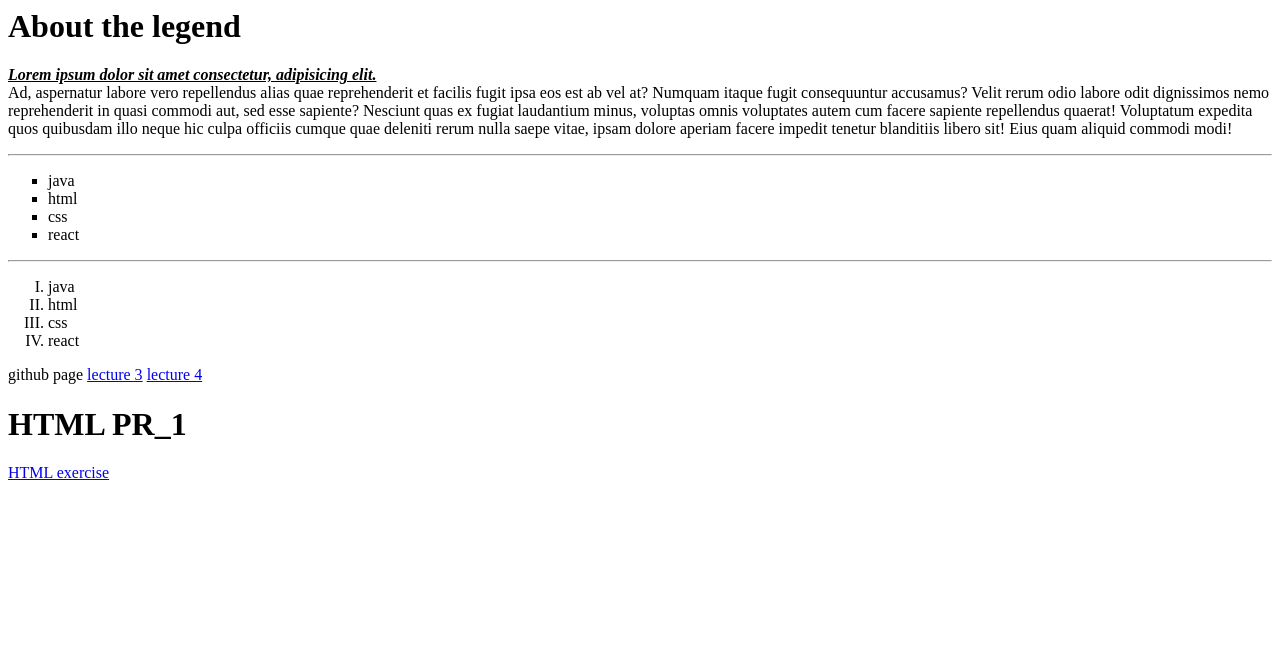
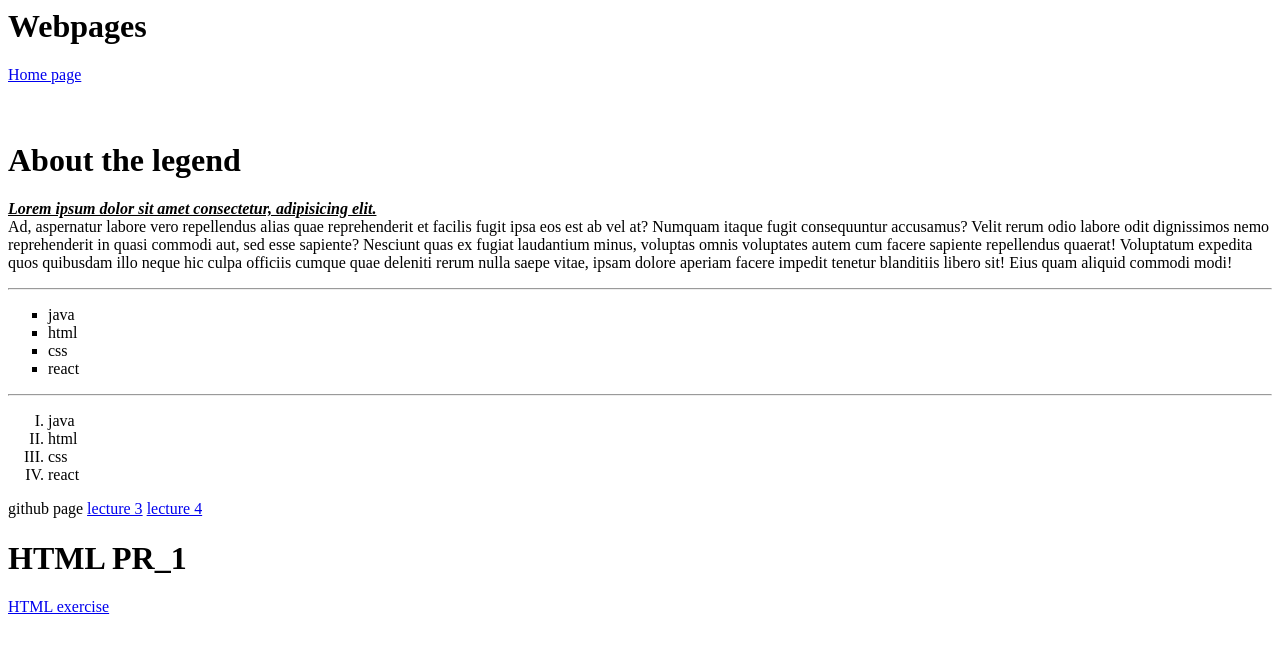
Before and after one commit to Jinal-rathod/HTML, a plain HTML site: page index.html in a window 1280 px wide. Drawn offline with Linux system fonts and the light colour scheme.

Commit message:
webpages

```diff
--- a/index.html
+++ b/index.html
@@ -7,6 +7,11 @@
 </head>
 
 <body>
+
+    <h1>Webpages</h1>
+    <a href="/Webpage/Home.html">Home page</a>
+
+<br><br><br>
     <h1>
         About the legend
     </h1>
@@ -41,6 +46,8 @@
 
     <h1>HTML PR_1</h1>
     <a href="/HTML/PR_EXAM/PR_1.html" target="_blank"> HTML exercise </a>
+
+
 </body>
 
 </html>
```
